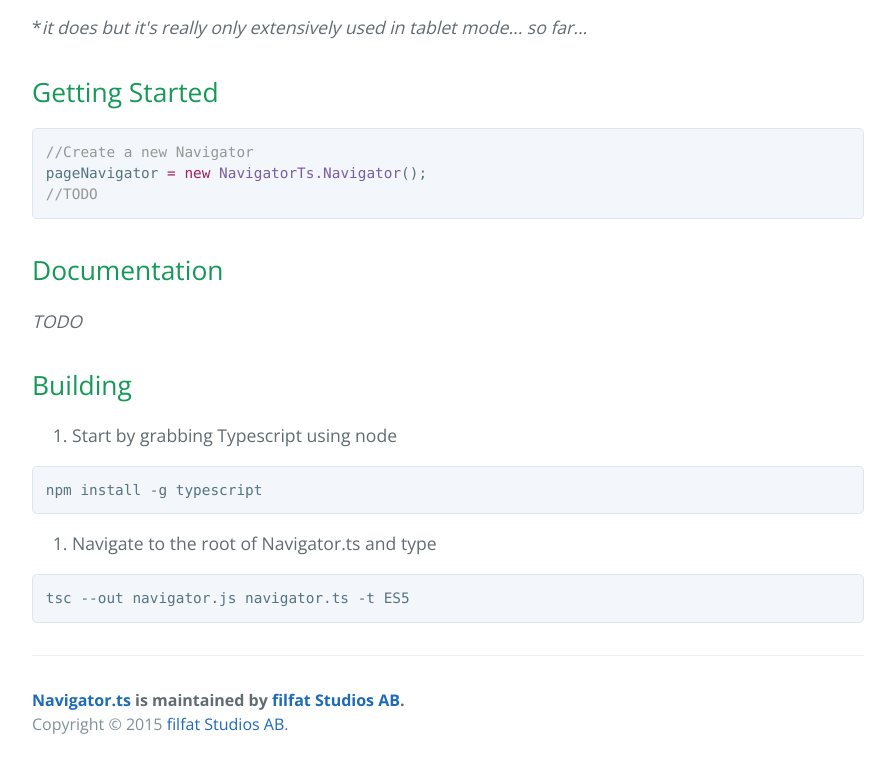
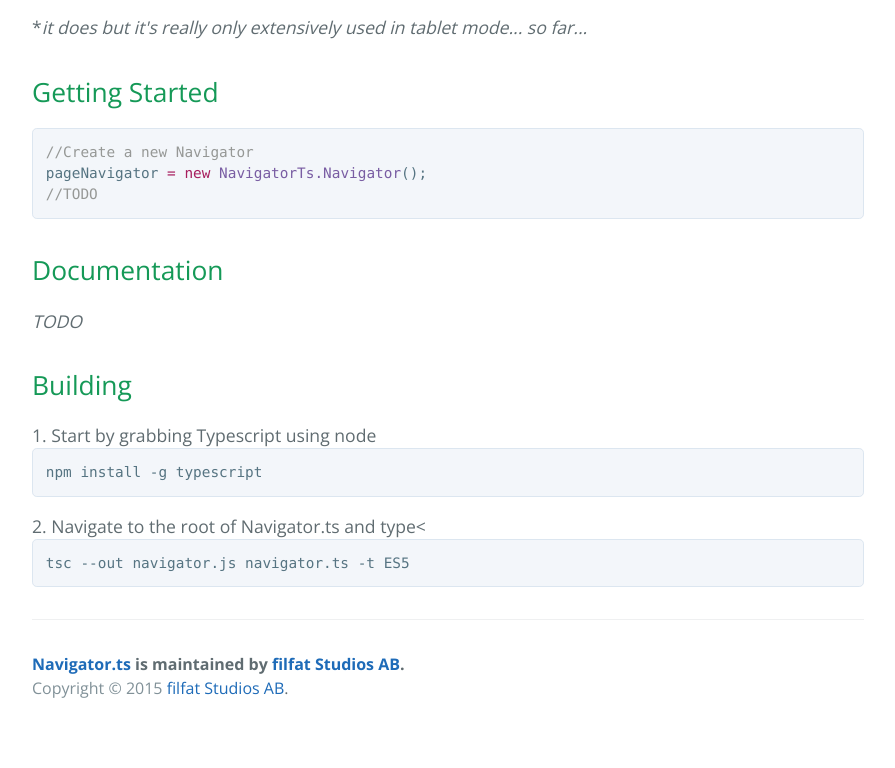
Before and after one commit to filfat-Studios-AB/Navigator.ts, a plain HTML site: page index.html in a window 1280 px wide. Shown: the part 736-1504 px from the top of the page, without its empty margins (192-1087 px from the left). After the commit the page ends 1468 px from the top, so only its background shows below. Drawn offline with nearby package versions, Linux system fonts and the light colour scheme.

Commit message:
Update index.html

```diff
--- a/index.html
+++ b/index.html
@@ -47,20 +47,13 @@ pageNavigator <span class="pl-k">=</span> <span class="pl-k">new</span> <span cl
 <h2>
 <a id="building" class="anchor" href="#building" aria-hidden="true"><span class="octicon octicon-link"></span></a>Building</h2>
 
-<ol>
-<li>Start by grabbing Typescript using node</li>
-</ol>
-
+1. Start by grabbing Typescript using node
 <pre><code>npm install -g typescript
 </code></pre>
 
-<ol>
-<li>Navigate to the root of Navigator.ts and type</li>
-</ol>
-
+2. Navigate to the root of Navigator.ts and type<
 <pre><code>tsc --out navigator.js navigator.ts -t ES5
 </code></pre>
-
       <footer class="site-footer">
         <span class="site-footer-owner"><a href="https://github.com/filfat-Studios-AB/Navigator.ts">Navigator.ts</a> is maintained by <a href="https://www.filfatstudios.com">filfat Studios AB</a>.</span>
 
```
